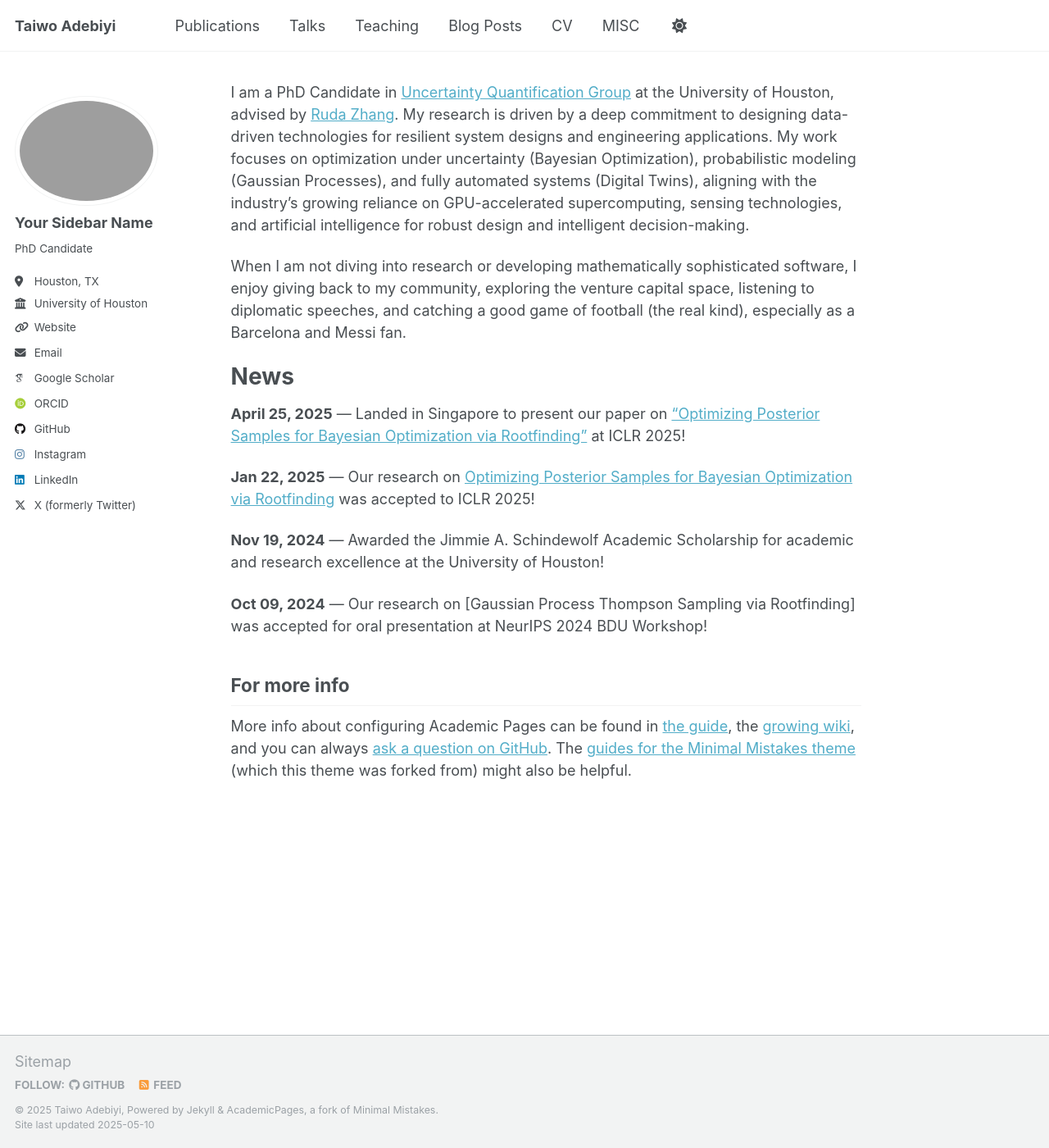
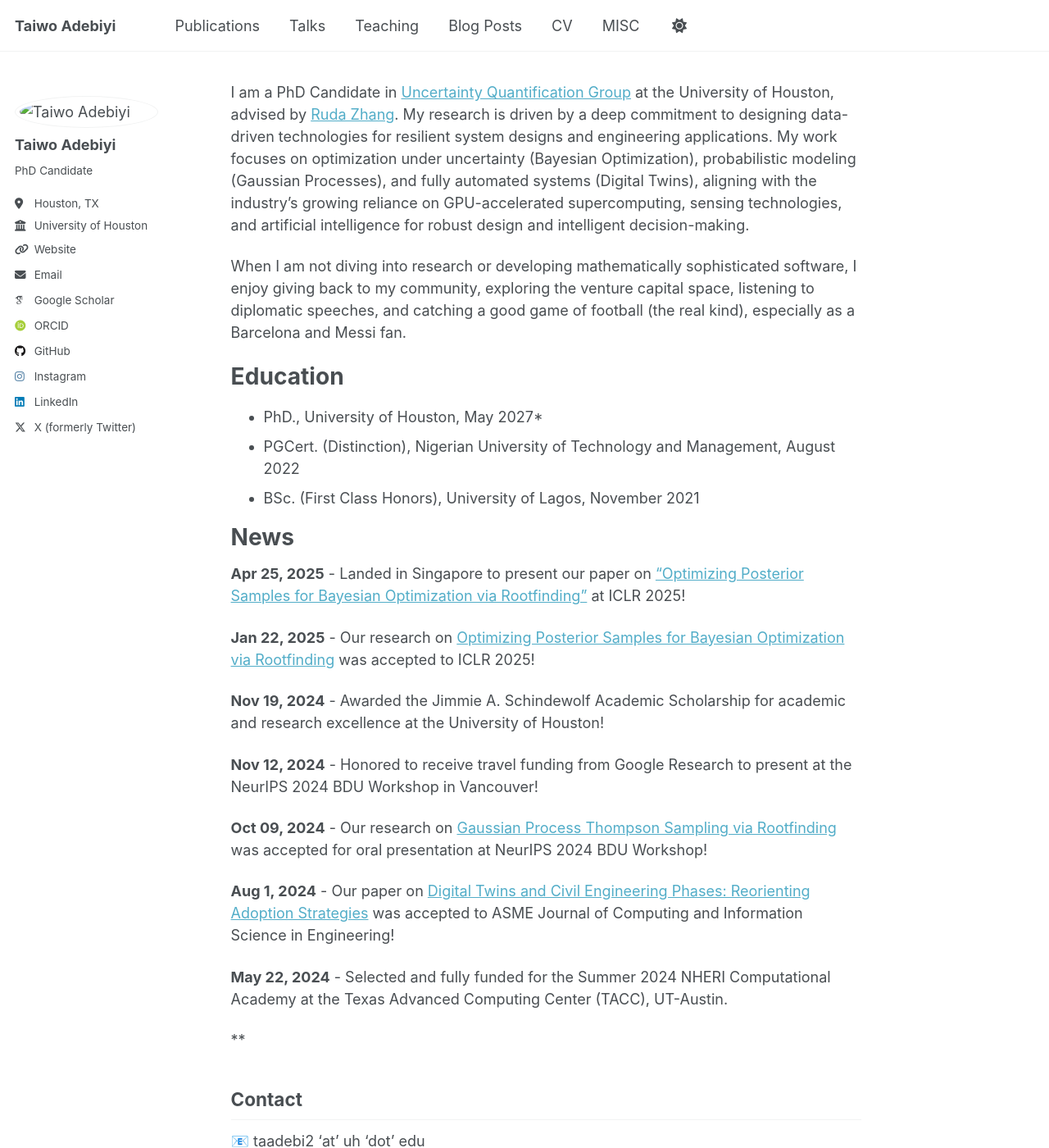
Before and after one commit to akashyadav0210/akashyadav0210.github.io, a Jekyll site: the page built from _pages/about.md, in a window 1280 px wide and 1400 px high. Shown: the whole window at 82% size. Built offline with Jekyll 4.4.1, drawn with Linux system fonts in a browser that asks for light colours; emoji names are drawn with the system emoji font; some web fonts are replaced; some of the changed text lies outside the part shown.

Commit message:
homepage modifications

```diff
--- a/_config.yml
+++ b/_config.yml
@@ -22,8 +22,8 @@ repository               : "TaiwoAdebiyi23.github.io"
 #               Additional customization can be done by editing /_includes/author-profile.html
 author:
   # Biographic information
-  avatar           : "/images/bio.jpeg"
-  name             : "Your Sidebar Name"
+  avatar           : "/images/bio.jpg"
+  name             : "Taiwo Adebiyi"
   pronouns         : # example: "she/her"
   bio              : "PhD Candidate"
   location         : "Houston, TX"
@@ -89,7 +89,7 @@ publication_category:
 # Site Settings
 teaser                   :  # filename of teaser fallback teaser image placed in /images/, .e.g. "500x300.png"
 breadcrumbs              : false # true, false (default)
-words_per_minute         : 160
+words_per_minute         : 200
 future                   : true
 read_more                : "disabled" # if enabled, adds "Read more" links to excerpts
 talkmap_link             : false      #change to true to add link to talkmap on talks page
--- a/_pages/about.md
+++ b/_pages/about.md
@@ -11,18 +11,37 @@ I am a PhD Candidate in [Uncertainty Quantification Group](https://uq.uh.edu/) a
 
 When I am not diving into research or developing mathematically sophisticated software, I enjoy giving back to my community, exploring the venture capital space, listening to diplomatic speeches, and catching a good game of football (the real kind), especially as a Barcelona and Messi fan.
 
+Education
+===========
+- PhD., University of Houston, May 2027*
+- PGCert. (Distinction), Nigerian University of Technology and Management, August 2022
+- BSc. (First Class Honors), University of Lagos, November 2021
 
 News
 ======
-**April 25, 2025** — Landed in Singapore to present our paper on ["Optimizing Posterior Samples for Bayesian Optimization via Rootfinding"](https://iclr.cc/virtual/2025/poster/30191) at ICLR 2025!
+**Apr 25, 2025** - Landed in Singapore to present our paper on ["Optimizing Posterior Samples for Bayesian Optimization via Rootfinding"](https://iclr.cc/virtual/2025/poster/30191) at ICLR 2025!
 
-**Jan 22, 2025** — Our research on [Optimizing Posterior Samples for Bayesian Optimization via Rootfinding](https://openreview.net/pdf?id=IpRLTVblaV) was accepted to ICLR 2025!
+**Jan 22, 2025** - Our research on [Optimizing Posterior Samples for Bayesian Optimization via Rootfinding](https://openreview.net/pdf?id=IpRLTVblaV) was accepted to ICLR 2025!
 
-**Nov 19, 2024** — Awarded the Jimmie A. Schindewolf Academic Scholarship for academic and research excellence at the University of Houston!
+**Nov 19, 2024** - Awarded the Jimmie A. Schindewolf Academic Scholarship for academic and research excellence at the University of Houston!
 
-**Oct 09, 2024** — Our research on [Gaussian Process Thompson Sampling via Rootfinding] was accepted for oral presentation at NeurIPS 2024 BDU Workshop!
+**Nov 12, 2024** - Honored to receive travel funding from Google Research to present at the NeurIPS 2024 BDU Workshop in Vancouver!
+
+**Oct 09, 2024** - Our research on [Gaussian Process Thompson Sampling via Rootfinding](openreview.net/pdf?id=IpRLTVblaV) was accepted for oral presentation at NeurIPS 2024 BDU Workshop!
+
+**Aug 1, 2024** - Our paper on [Digital Twins and Civil Engineering Phases: Reorienting Adoption Strategies](https://asmedigitalcollection.asme.org/computingengineering/article/24/10/100801/1202057/Digital-Twins-and-Civil-Engineering-Phases?searchresult=1) was accepted to ASME Journal of Computing and Information Science in Engineering!
+
+**May 22, 2024** - Selected and fully funded for the Summer 2024 NHERI Computational Academy at the Texas Advanced Computing Center (TACC), UT-Austin.
+
+**
 
 
-For more info
-------
-More info about configuring Academic Pages can be found in [the guide](https://academicpages.github.io/markdown/), the [growing wiki](https://github.com/academicpages/academicpages.github.io/wiki), and you can always [ask a question on GitHub](https://github.com/academicpages/academicpages.github.io/discussions). The [guides for the Minimal Mistakes theme](https://mmistakes.github.io/minimal-mistakes/docs/configuration/) (which this theme was forked from) might also be helpful.
+
+
+Contact
+---------
+:email: taadebi2 'at' uh 'dot' edu
+
+For collaboration opportunities, project discussions, or professional inquires, feeel free to reach out via my mail.
+
+You can also reach me via [LinkedIn](https://www.linkedin.com/in/taiwo-adebiyi-055750174/). Kindly note that response times may vary due to bandwidth limitations.
```
